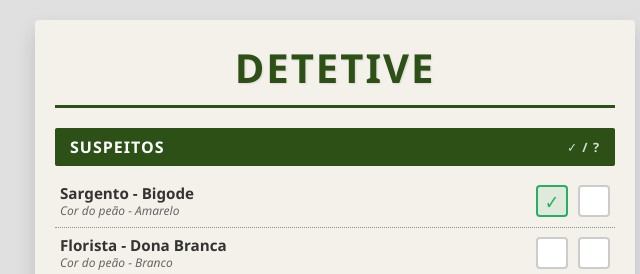
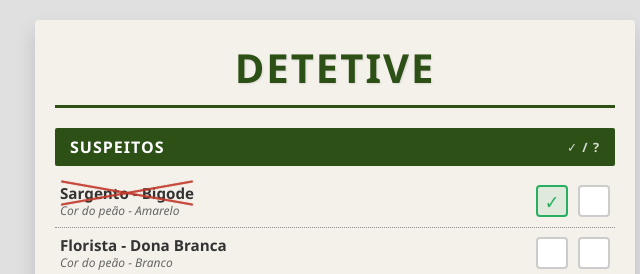
Before and after one commit to lastpl/detetive, a plain HTML site: page index.html in a window 1280 px wide. Both pictures are taken after a click on the element 857 px from the left and 201 px from the top of the page. Shown: the top 274 px of the page, 305-945 px from the left. Drawn offline with Linux system fonts and the light colour scheme.

Commit message:
feat: add animated cross-out effect on verified items

```diff
--- a/index.html
+++ b/index.html
@@ -97,6 +97,46 @@
             font-weight: 600;
             font-size: 0.95rem;
             line-height: 1.2;
+            display: flex;
+            flex-direction: column;
+            align-items: flex-start;
+        }
+
+        .name-text {
+            position: relative;
+            display: inline-block;
+        }
+
+        /* Base styles for the lines - hidden by default */
+        .name-text::before,
+        .name-text::after {
+            content: '';
+            position: absolute;
+            top: 50%;
+            left: 0;
+            width: 0; /* Start with 0 width for animation */
+            height: 2px;
+            background-color: #c0392b;
+            box-shadow: 0 0 1px rgba(192, 57, 43, 0.6);
+            pointer-events: none;
+            opacity: 0;
+            transition: all 0.3s ease-out;
+            border-radius: 2px;
+        }
+
+        /* First line of the X */
+        .name-text.struck::before {
+            width: 100%;
+            opacity: 0.9;
+            transform: translateY(-50%) rotate(-10deg);
+        }
+
+        /* Second line of the X - slight delay for drawing effect */
+        .name-text.struck::after {
+            width: 100%;
+            opacity: 0.9;
+            transform: translateY(-50%) rotate(10deg);
+            transition-delay: 0.1s;
         }
 
         .pawn-color {
@@ -276,7 +316,12 @@
 
             const nameCol = document.createElement('div');
             nameCol.className = 'item-name';
-            nameCol.textContent = name;
+
+            // Create a dedicated span for the name text to apply the strike effect properly
+            const nameSpan = document.createElement('span');
+            nameSpan.className = 'name-text';
+            nameSpan.textContent = name;
+            nameCol.appendChild(nameSpan);
 
             if (subtext) {
                 const subSpan = document.createElement('span');
@@ -289,13 +334,13 @@
             check1.className = 'custom-checkbox';
             check1.dataset.type = 'check';
             check1.dataset.rowId = `${idPrefix}-${index}`;
-            check1.onclick = () => toggleCheck(check1, check2);
+            check1.onclick = () => toggleCheck(check1, check2, nameSpan);
 
             const check2 = document.createElement('div');
             check2.className = 'custom-checkbox';
             check2.dataset.type = 'question';
             check2.dataset.rowId = `${idPrefix}-${index}`;
-            check2.onclick = () => toggleQuestion(check2, check1);
+            check2.onclick = () => toggleQuestion(check2, check1, nameSpan);
 
             row.appendChild(nameCol);
             row.appendChild(check1);
@@ -314,20 +359,22 @@
         }
 
         // Logic
-        function toggleCheck(el, sibling) {
+        function toggleCheck(el, sibling, nameEl) {
             if (el.classList.contains('checked')) {
                 el.classList.remove('checked');
                 el.textContent = '';
+                nameEl.classList.remove('struck');
             } else {
                 el.classList.add('checked');
                 el.textContent = '✓';
+                nameEl.classList.add('struck');
                 // Remove sibling state
                 sibling.classList.remove('question');
                 if(sibling.textContent === '?') sibling.textContent = '';
             }
         }
 
-        function toggleQuestion(el, sibling) {
+        function toggleQuestion(el, sibling, nameEl) {
             if (el.classList.contains('question')) {
                 el.classList.remove('question');
                 el.textContent = '';
@@ -337,6 +384,7 @@
                 // Remove sibling state
                 sibling.classList.remove('checked');
                 if(sibling.textContent === '✓') sibling.textContent = '';
+                nameEl.classList.remove('struck');
             }
         }
 
@@ -346,6 +394,10 @@
             document.querySelectorAll('.custom-checkbox').forEach(el => {
                 el.classList.remove('checked', 'question');
                 el.textContent = '';
+            });
+
+            document.querySelectorAll('.name-text').forEach(el => {
+                el.classList.remove('struck');
             });
         }
 
```
